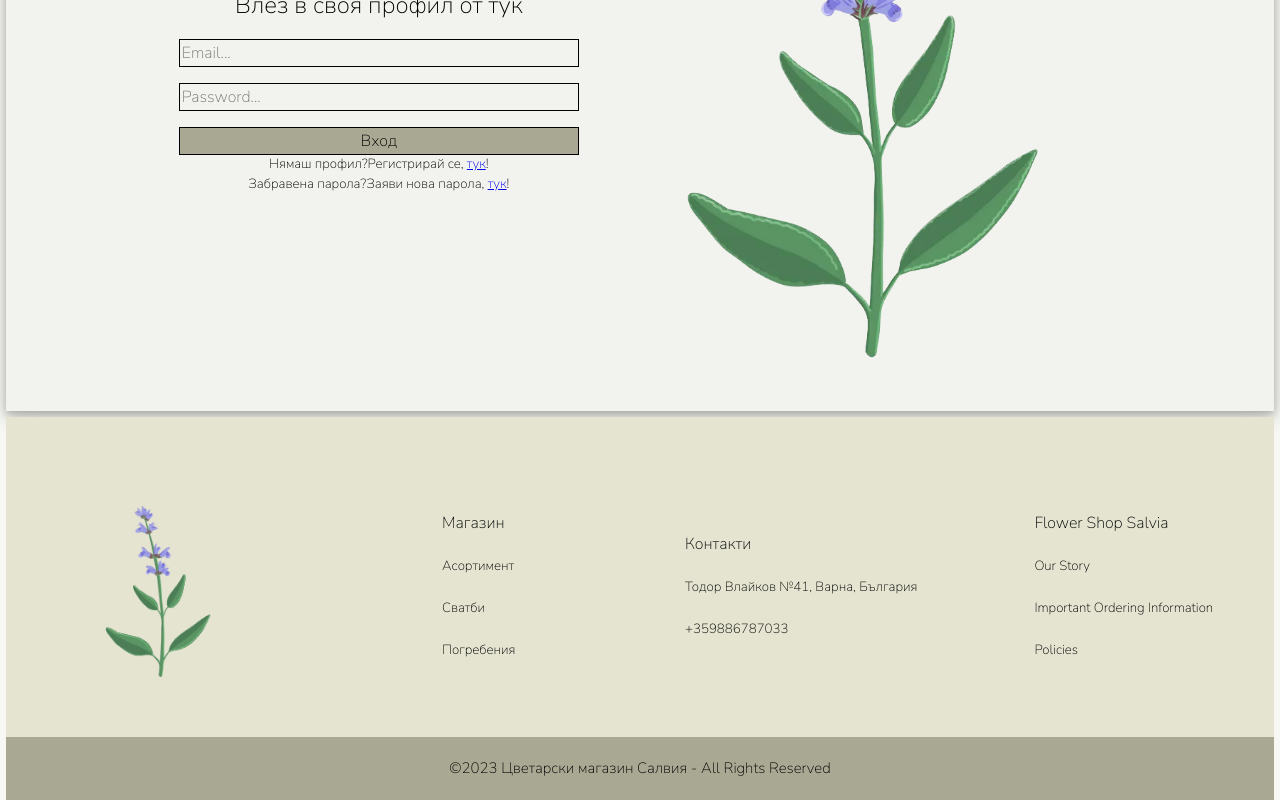
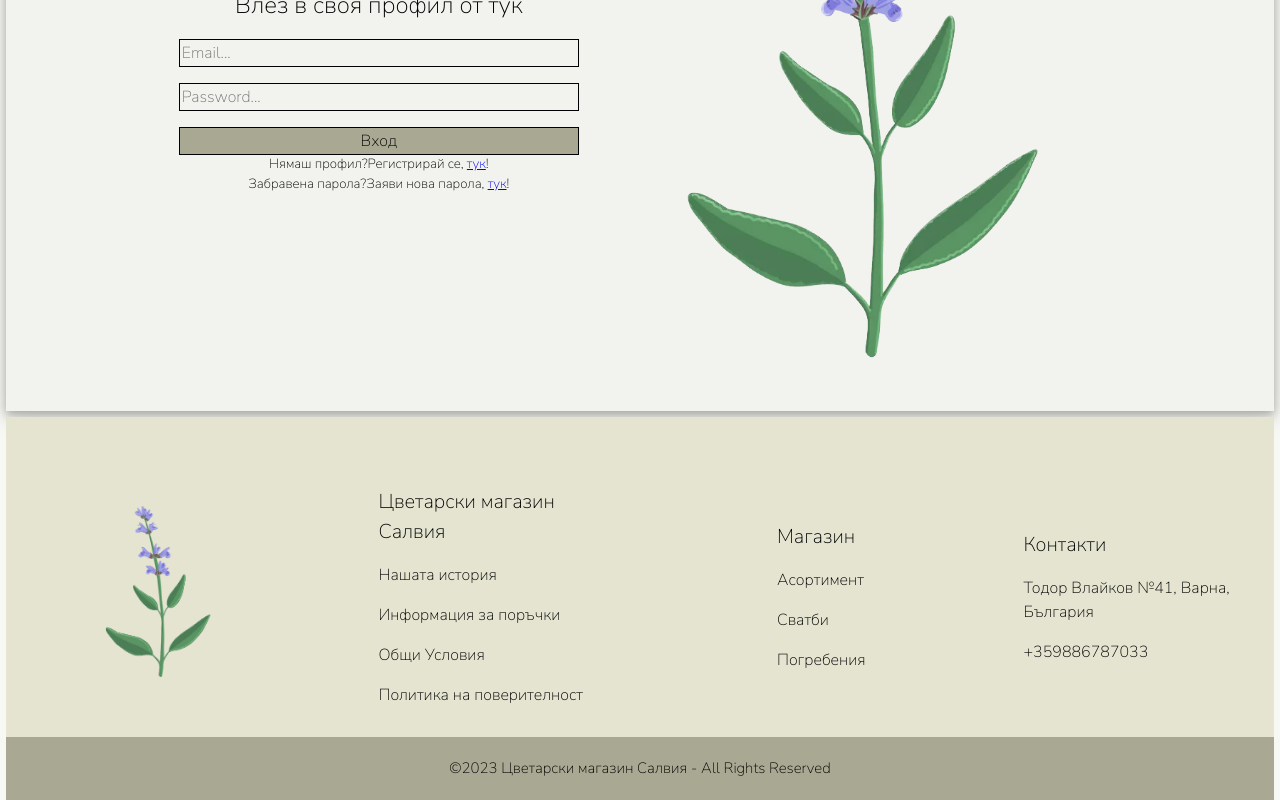
Before and after one commit to LiliaVasileva/Flower-Shop-React-Project, a React (Create React App) app in the folder client/: page /login in a window 1280 px wide. Shown: the part 421-1221 px from the top of the page. Built offline with nearby package versions, Linux system fonts and the light colour scheme; no server answers.

Commit message:
Fix sections in Footer Info

```diff
--- a/client/public/css/style.css
+++ b/client/public/css/style.css
@@ -278,72 +278,6 @@ body {
 
 }
 
-
-/* Footer */
-
-#footer {
-    background-color: var(--clr-light-green);
-    display: flex;
-    flex-direction: column;
-    align-items: center;
-    justify-content: space-between;
-    height: 40vh;
-    margin-left: 6px;
-    margin-right: 6px;
-
-}
-
-#footer .disclaimer {
-    display: block;
-    width: 100%;
-    background-color: #a8a893;
-    padding: 20px;
-}
-
-/*#669e69*/
-/*#bdbd81*/
-
-#footer .disclaimer .text {
-    font-size: 15px;
-    font-weight: lighter;
-    text-align: center;
-
-}
-
-
-#footer .fo .info {
-    display: grid;
-    grid-template-columns: repeat(4, 1fr);
-    gap: 10px;
-    width: 100vw;
-    height: 35vh;
-    font-size: 2vh;
-    margin-top: 40px;
-    justify-items: center;
-    align-items: center;
-
-}
-
-#footer .fo .info h4 {
-    font-weight: lighter;
-}
-
-
-#footer .fo .info h5 {
-    font-weight: lighter;
-}
-
-.img-container {
-    display: flex;
-    align-items: center;
-    justify-content: center;
-
-}
-
-img.logo {
-    width: 50%;
-    height: 50%;
-}
 
 
 /* Item*/
--- a/client/src/components/footer/Footer.js
+++ b/client/src/components/footer/Footer.js
@@ -1,38 +1,47 @@
 import React from "react";
+import {Link} from "react-router-dom";
+
 import salvia from './images/salvia.png'
+import styles from "./Footer.module.css"
 
-
-// TODO!! links to shop services and to replace h4/h5 with ul and li tags
 
 function Footer() {
     return (
-        <footer id="footer">
+        <footer className={styles.footer}>
             <section className="fo">
-                <div className="info">
-                    <div className="img-container">
-                        <img alt="Salvia-png" className="logo" src={salvia}/>
+                <div className={styles.footerInfo}>
+                    <div className={styles.imgContainer}>
+                        <img alt="Salvia-png" className={styles.logoImg} src={salvia}/>
+                    </div>
+                    <div className="about">
+                        <ul>
+                            <li className={styles.titleList}>Цветарски магазин Салвия</li>
+                            <li>Нашата история</li>
+                            <li>Информация за поръчки</li>
+                            <li>Общи Условия</li>
+                            <li>Политика на поверителност</li>
+                        </ul>
                     </div>
                     <div className="services">
-                        <h4>Магазин</h4>
-                        <h5>Асортимент</h5>
-                        <h5>Сватби</h5>
-                        <h5>Погребения</h5>
+                        <ul>
+                            <li className={styles.titleList}>Магазин</li>
+                            <li><Link to="/catalog" style={{ textDecoration: 'none', color: 'black' }}>Асортимент</Link></li>
+                            <li><Link to="/catalog" style={{ textDecoration: 'none', color: 'black' }}>Сватби</Link></li>
+                            <li><Link to="/catalog" style={{ textDecoration: 'none', color: 'black' }}>Погребения</Link></li>
+                        </ul>
                     </div>
                     <div className="contact">
-                        <h4>Контакти</h4>
-                        <h5>Тодор Влайков №41, Варна, България </h5>
-                        <h5>+359886787033</h5>
-                    </div>
-                    <div className="about">
-                        <h4>Flower Shop Salvia</h4>
-                        <h5>Our Story</h5>
-                        <h5>Important Ordering Information</h5>
-                        <h5>Policies</h5>
+                        <ul>
+                            <li className={styles.titleList}>Контакти</li>
+                            <li>Тодор Влайков №41, Варна, България</li>
+                            <li>+359886787033</li>
+                        </ul>
+
                     </div>
                 </div>
             </section>
-            <section className="disclaimer">
-                <h4 className="text"> ©2023 Цветарски магазин Салвия - All Rights Reserved</h4>
+            <section className={styles.footerDisclaimer}>
+                <h4 className={styles.text}> ©2023 Цветарски магазин Салвия - All Rights Reserved</h4>
             </section>
         </footer>
     )
--- /dev/null
+++ b/client/src/components/footer/Footer.module.css
@@ -0,0 +1,67 @@
+
+/* Footer */
+
+.footer {
+    background-color: var(--clr-light-green);
+    display: flex;
+    flex-direction: column;
+    align-items: center;
+    justify-content: space-between;
+    height: 40vh;
+    margin-left: 6px;
+    margin-right: 6px;
+
+}
+
+.footerDisclaimer {
+    display: block;
+    width: 100%;
+    background-color: #a8a893;
+    padding: 20px;
+}
+
+
+.text {
+    font-size: 15px;
+    font-weight: lighter;
+    text-align: center;
+
+}
+
+
+.footerInfo {
+    display: grid;
+    grid-template-columns: repeat(4, 1fr);
+    gap: 10px;
+    width: 100vw;
+    height: 35vh;
+    font-size: 2vh;
+    margin-top: 40px;
+    justify-items: center;
+    align-items: center;
+
+}
+
+.titleList {
+    font-weight: lighter;
+    font-size: 20px;
+}
+
+
+.footerInfo li {
+    font-weight: lighter;
+    list-style: none;
+    margin: 1rem;
+}
+
+.imgContainer {
+    display: flex;
+    align-items: center;
+    justify-content: center;
+
+}
+
+.logoImg {
+    width: 50%;
+    height: 50%;
+}
```
